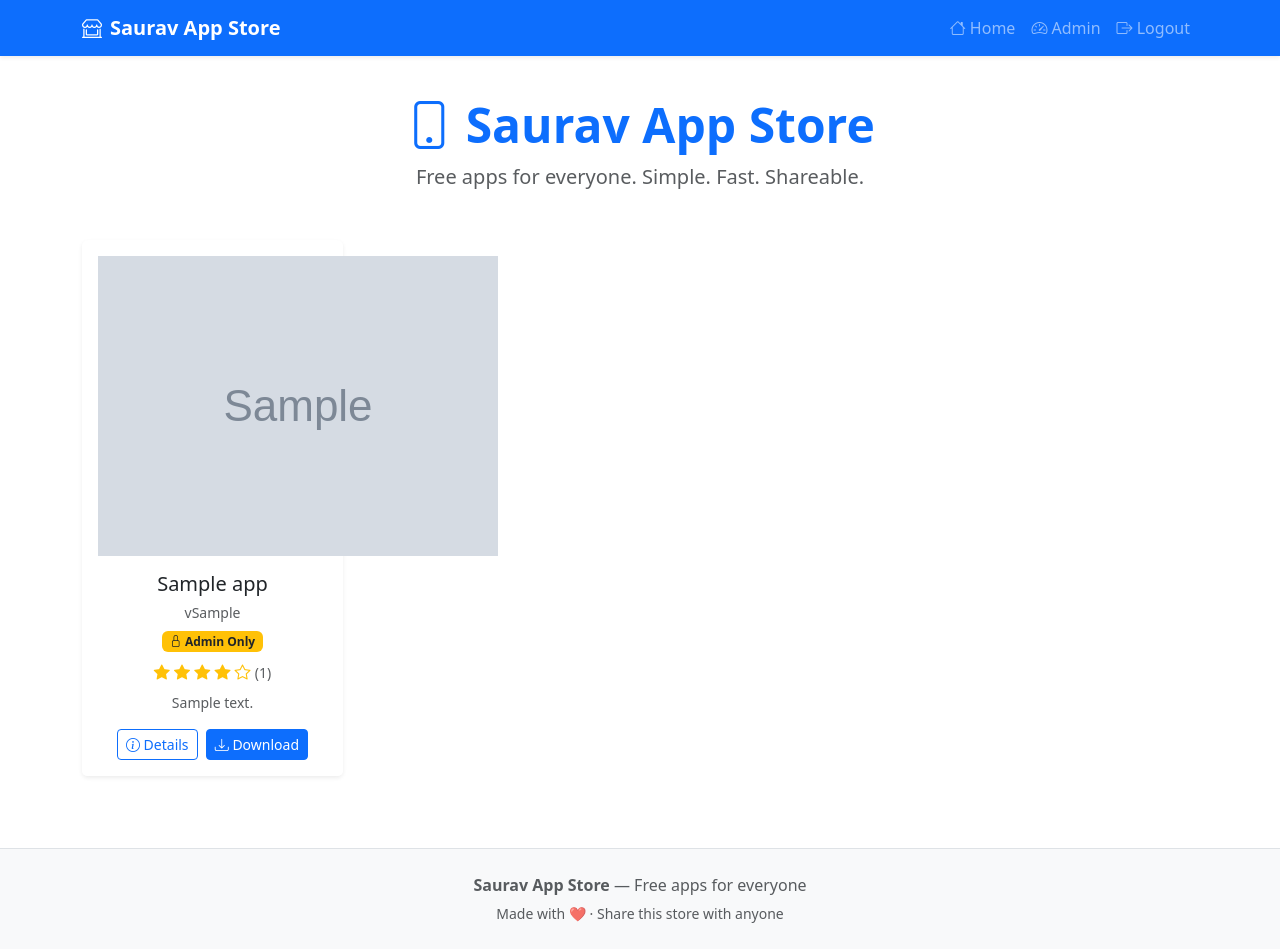
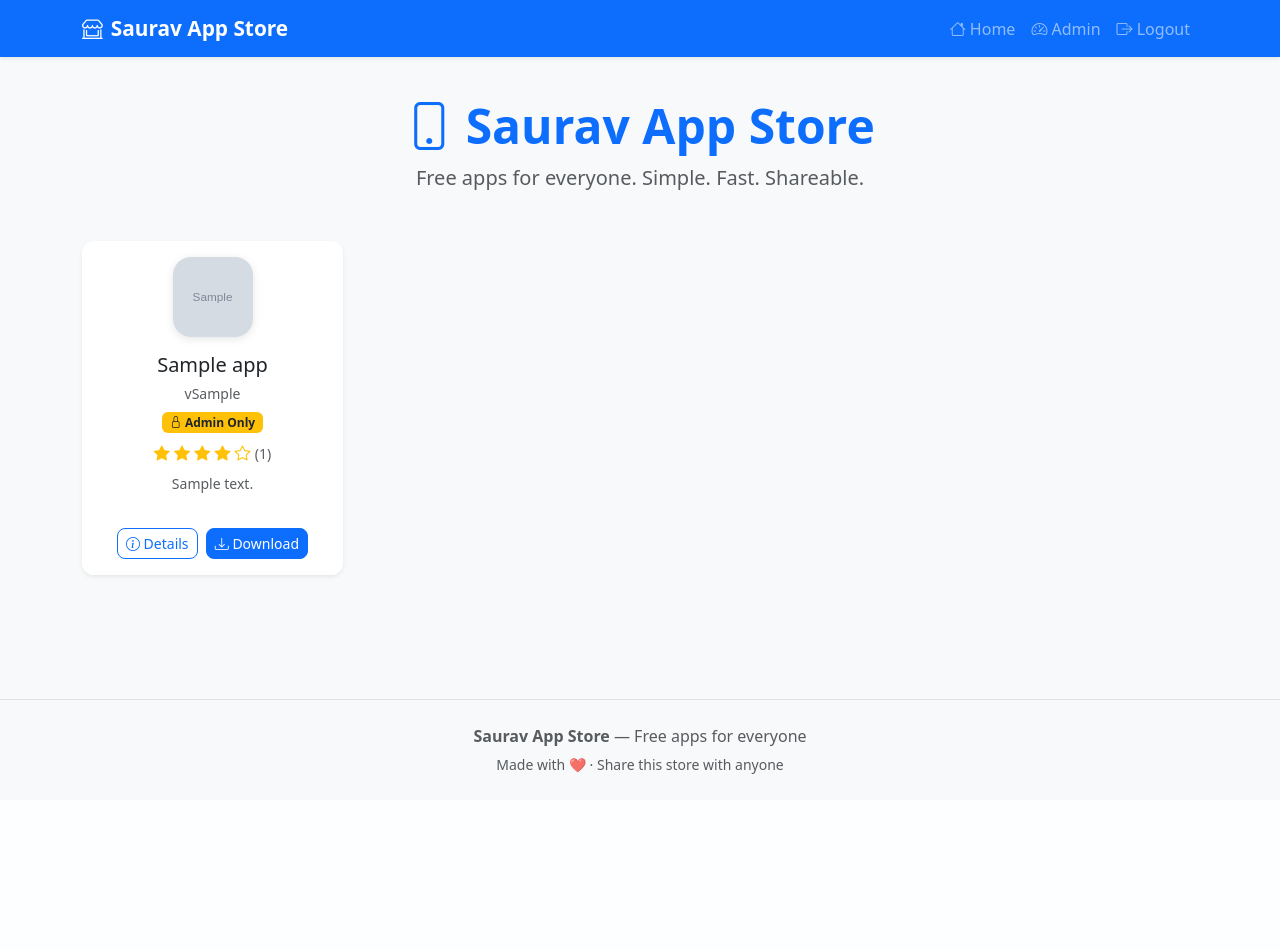
Before and after one commit to gemasaurav/Saurav-App-Sore, a Flask app: page / in a window 1280 px wide. After the commit the page ends 774 px from the top, so only its background shows below. Run offline with Flask 3, Linux system fonts and the light colour scheme; the visitor is signed in with stand-in values (Sample User, id 1); tables that the repository leaves empty hold one stand-in row (values such as "Sample post"); grey boxes marked "Sample" are stand-in pictures.

Commit message:
Add files via upload

```diff
--- a/static/css/style.css
+++ b/static/css/style.css
@@ -1 +1,118 @@
-temp
+/* Saurav App Store - Custom Styles */
+
+:root {
+    --primary: #0d6efd;
+}
+
+body {
+    background-color: #f8f9fa;
+    min-height: 100vh;
+    display: flex;
+    flex-direction: column;
+}
+
+main {
+    flex: 1;
+}
+
+/* App cards */
+.app-card {
+    transition: transform 0.2s ease, box-shadow 0.2s ease;
+    border-radius: 12px;
+    overflow: hidden;
+}
+
+.app-card:hover {
+    transform: translateY(-4px);
+    box-shadow: 0 8px 25px rgba(0,0,0,0.1) !important;
+}
+
+.app-icon {
+    width: 80px;
+    height: 80px;
+    object-fit: cover;
+    border-radius: 18px;
+    box-shadow: 0 2px 8px rgba(0,0,0,0.1);
+}
+
+.app-icon-placeholder {
+    width: 80px;
+    height: 80px;
+    margin: 0 auto;
+    background: linear-gradient(135deg, #e9ecef, #dee2e6);
+    border-radius: 18px;
+    display: flex;
+    align-items: center;
+    justify-content: center;
+    font-size: 2rem;
+    color: #6c757d;
+}
+
+.app-icon-lg {
+    width: 100px;
+    height: 100px;
+    object-fit: cover;
+    border-radius: 22px;
+    box-shadow: 0 4px 12px rgba(0,0,0,0.12);
+}
+
+.app-icon-placeholder-lg {
+    width: 100px;
+    height: 100px;
+    background: linear-gradient(135deg, #e9ecef, #dee2e6);
+    border-radius: 22px;
+    display: flex;
+    align-items: center;
+    justify-content: center;
+    font-size: 2.5rem;
+    color: #6c757d;
+    flex-shrink: 0;
+}
+
+.text-truncate-2 {
+    display: -webkit-box;
+    -webkit-line-clamp: 2;
+    -webkit-box-orient: vertical;
+    overflow: hidden;
+    min-height: 2.8em;
+}
+
+/* Navbar */
+.navbar-brand {
+    font-size: 1.3rem;
+}
+
+/* Cards */
+.card {
+    border-radius: 12px;
+}
+
+/* Buttons */
+.btn {
+    border-radius: 8px;
+}
+
+/* Table */
+.table th {
+    font-weight: 600;
+    font-size: 0.85rem;
+    text-transform: uppercase;
+    letter-spacing: 0.03em;
+}
+
+/* Form switches */
+.form-check-input:checked {
+    background-color: var(--primary);
+    border-color: var(--primary);
+}
+
+/* Responsive tweaks */
+@media (max-width: 576px) {
+    .app-icon, .app-icon-placeholder {
+        width: 64px;
+        height: 64px;
+    }
+    .display-5 {
+        font-size: 1.8rem;
+    }
+}
```
